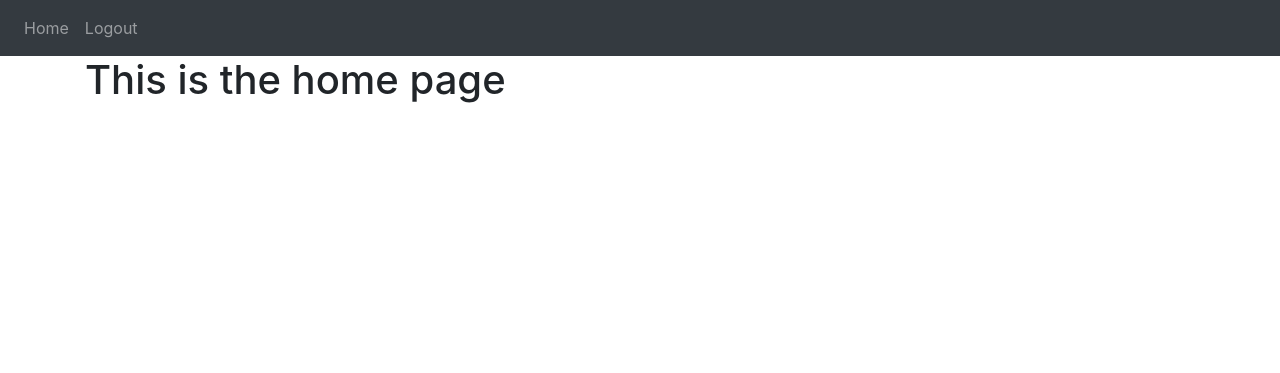
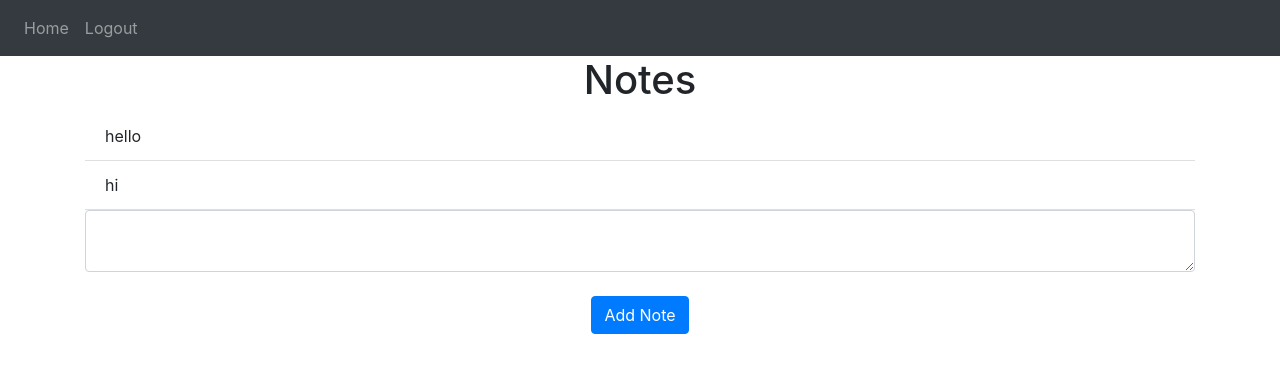
Before and after one commit to cwh35/flaskWebsiteTutorial, a Flask app: page / in a window 1280 px wide. Shown: the top 373 px of the page. Run offline with Flask 3, Linux system fonts and the light colour scheme; a user stored in the database is signed in; some libraries are stand-ins or nearby versions.

Commit message:
Added ability to create and add a note

```diff
--- a/website/templates/home.html
+++ b/website/templates/home.html
@@ -1,5 +1,18 @@
 {% extends "base.html" %} {% block title %}Home{% endblock %}
 
 {% block content %}
-<h1>This is the home page</h1>
+<h1 align="center">Notes</h1>
+<!-- ul is what you use for lists -->
+<ul class="list-group list-group-flush" id="notes">
+    {% for note in user.notes %}
+    <li class="list-group-item">{{ note.data }}</li>
+    {% endfor %}
+</ul>
+<form method="POST">
+    <textarea name="note" id="note" class="form-control"></textarea>
+    <br />
+    <div align="center">
+        <button type="submit" class="btn btn-primary">Add Note</button>
+    </div>
+</form>
 {% endblock %}
--- a/website/views.py
+++ b/website/views.py
@@ -1,11 +1,24 @@
 # Used to store the URL endpoints for the frontend part of the website
-from flask import Blueprint, render_template
+from flask import Blueprint, render_template, request, flash
 from flask_login import login_required, current_user
+from .models import Note
+from . import db
 
 views = Blueprint('views', __name__)
 
-@views.route('/')
+@views.route('/', methods=['GET', 'POST'])
 @login_required
 # route for the home page
 def home():
+    if request.method == 'POST':
+        note = request.form.get('note')
+
+        if len(note) < 1:
+            flash("Note is not long enough!", category='error')
+        else:
+            new_note = Note(data=note, user_id=current_user.id)
+            db.session.add(new_note)
+            db.session.commit()
+            flash("Note has been added", category='success')
+
     return render_template("home.html", user=current_user)
```
Also changed, not shown: instance/database.db.
